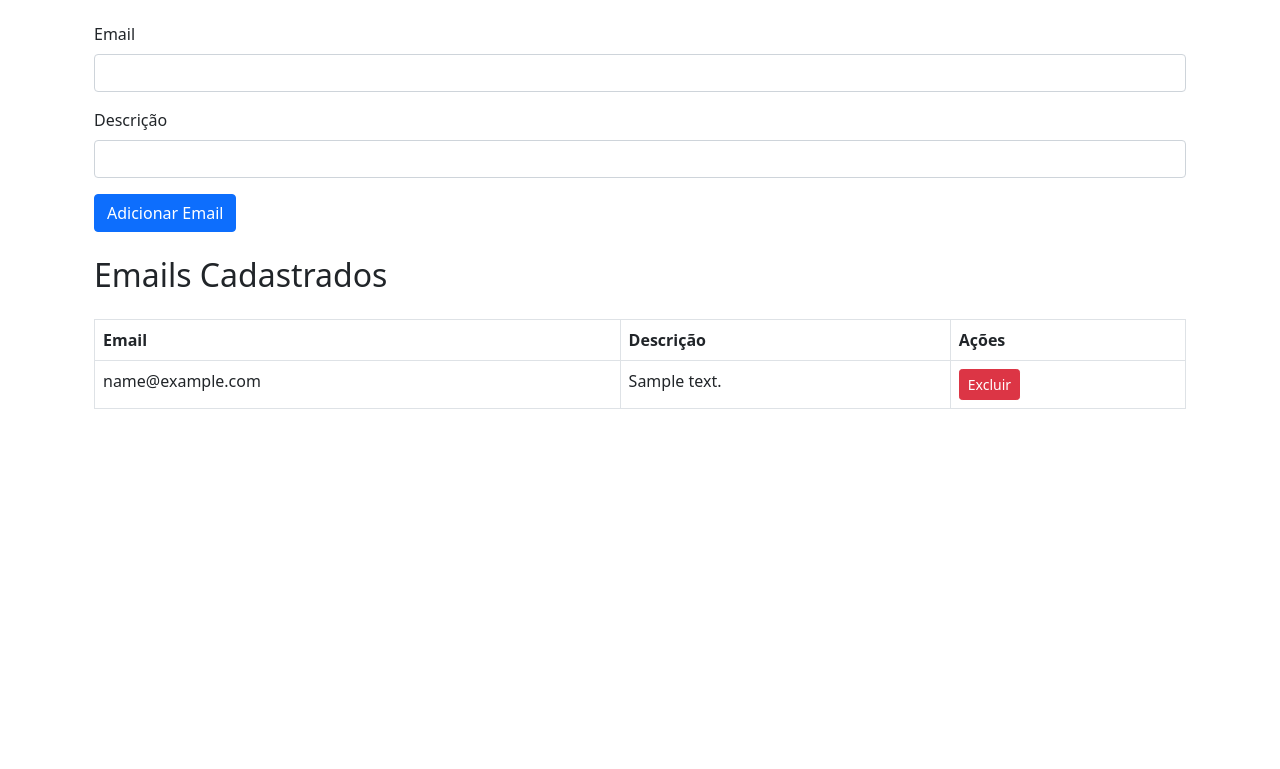
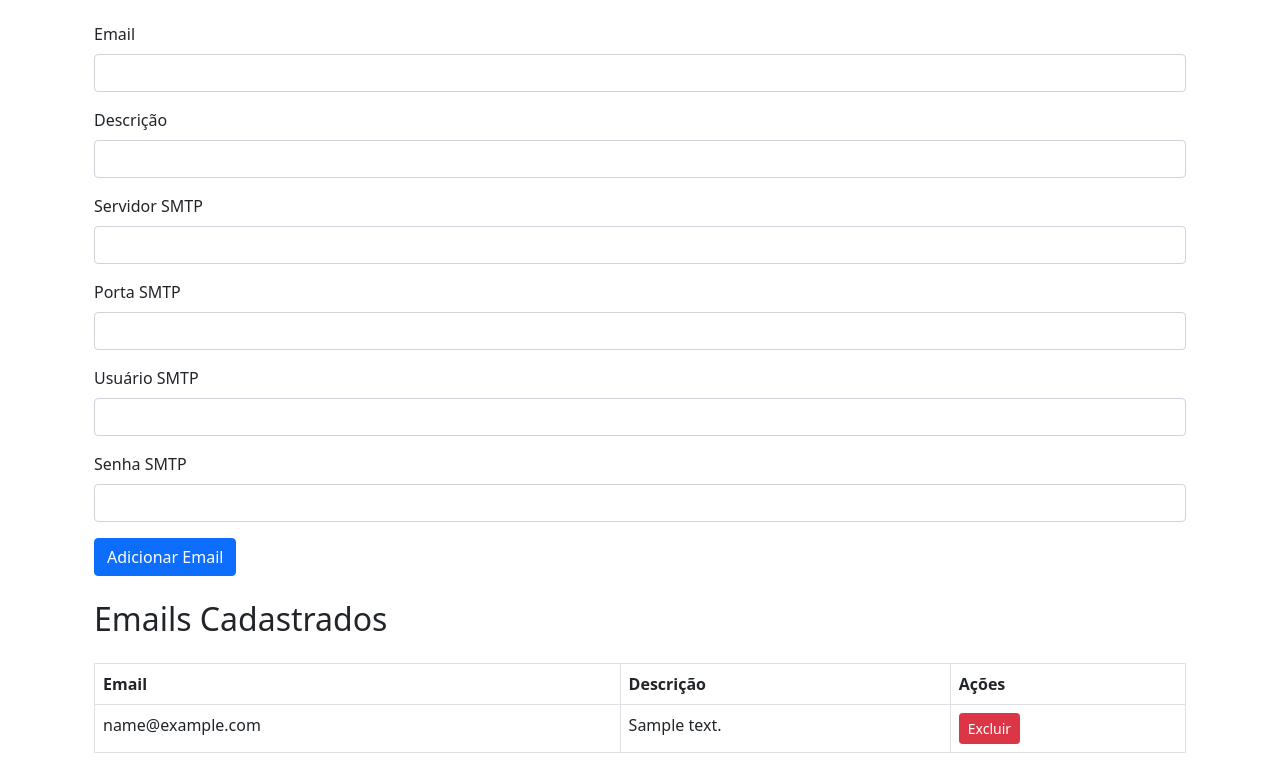
Before and after one commit to TrindadeF/email_sender01, a Flask app: page /internal-emails in a window 1280 px wide. Shown: the part 142-911 px from the top of the page. Before the commit the page ends 551 px from the top, so only its background shows below. Run offline with Flask 3, Linux system fonts and the light colour scheme; a user stored in the database is signed in; tables that the repository leaves empty hold one stand-in row (values such as "Sample post").

Commit message:
save credentials in db

```diff
--- a/app/models.py
+++ b/app/models.py
@@ -118,4 +118,7 @@ class InternalEmail(db.Model):
     description = db.Column(db.String(255), nullable=True)  # Descrição opcional
     created_at = db.Column(db.DateTime, default=datetime.utcnow)
     user_id = db.Column(db.Integer, db.ForeignKey('user.id'), nullable=False)
-    user = db.relationship('User', backref='emails', lazy=True)
+    smtp_server = db.Column(db.String(255), nullable=False)
+    smtp_port = db.Column(db.Integer, nullable=False, default=587)
+    smtp_username = db.Column(db.String(128), nullable=False)
+    smtp_password = db.Column(db.String(128), nullable=False)
--- a/app/routes.py
+++ b/app/routes.py
@@ -248,6 +248,36 @@ def compose():
         return redirect(url_for('main.dashboard'))
     return render_template('compose.html', templates=templates)
 
+@main.route('/send-email/<int:robot_id>', methods=['POST'])
+@login_required
+def send_email(robot_id):
+    robot = Robot.query.get_or_404(robot_id)
+    if robot.user_id != current_user.id:
+        flash('Você não tem permissão para enviar emails com este robô.', 'danger')
+        return redirect(url_for('main.dashboard'))
+
+    internal_email = InternalEmail.query.filter_by(email=robot.internal_email).first()
+    if not internal_email:
+        flash('O email interno associado ao robô não foi encontrado.', 'danger')
+        return redirect(url_for('main.dashboard'))
+
+    # Configurar credenciais SMTP dinamicamente
+    smtp_config = {
+        'server': internal_email.smtp_server,
+        'port': internal_email.smtp_port,
+        'username': internal_email.smtp_username,
+        'password': internal_email.smtp_password
+    }
+
+    # Enviar email usando smtp_config
+    try:
+        send_email_via_smtp(robot.email, smtp_config)
+        flash('Email enviado com sucesso!', 'success')
+    except Exception as e:
+        flash(f'Erro ao enviar email: {str(e)}', 'danger')
+
+    return redirect(url_for('main.dashboard'))
+
 def calculate_delivery_rate():
     total = SendLog.query.count()
     if total == 0:
--- a/app/templates/internal_emails.html
+++ b/app/templates/internal_emails.html
@@ -13,6 +13,22 @@
         <div class="mb-3">
             <label for="description" class="form-label">Descrição</label>
             <input type="text" class="form-control" id="description" name="description">
+        </div>
+        <div class="mb-3">
+            <label for="smtp_server" class="form-label">Servidor SMTP</label>
+            <input type="text" class="form-control" id="smtp_server" name="smtp_server" required>
+        </div>
+        <div class="mb-3">
+            <label for="smtp_port" class="form-label">Porta SMTP</label>
+            <input type="number" class="form-control" id="smtp_port" name="smtp_port" required>
+        </div>
+        <div class="mb-3">
+            <label for="smtp_username" class="form-label">Usuário SMTP</label>
+            <input type="text" class="form-control" id="smtp_username" name="smtp_username" required>
+        </div>
+        <div class="mb-3">
+            <label for="smtp_password" class="form-label">Senha SMTP</label>
+            <input type="password" class="form-control" id="smtp_password" name="smtp_password" required>
         </div>
         <button type="submit" class="btn btn-primary">Adicionar Email</button>
     </form>
```
Also changed, not shown: app/email_service.py (+19 -0 lines).
